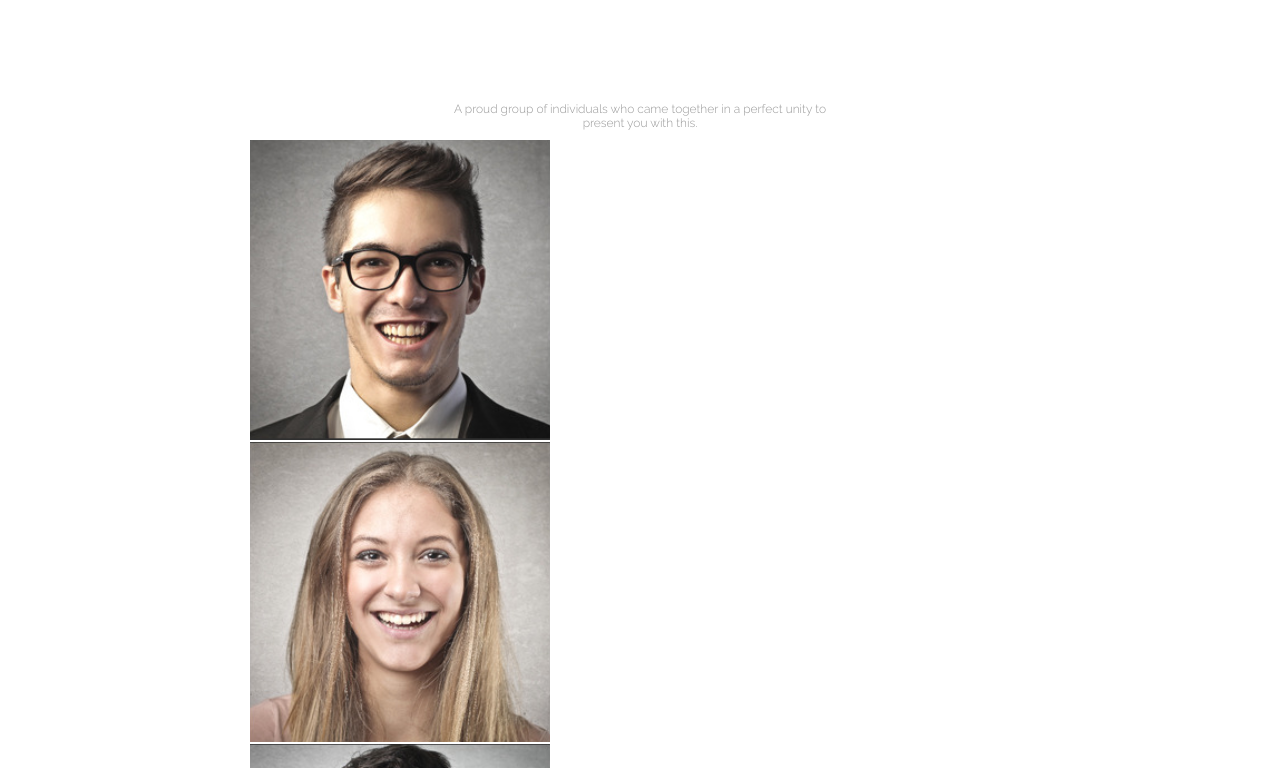
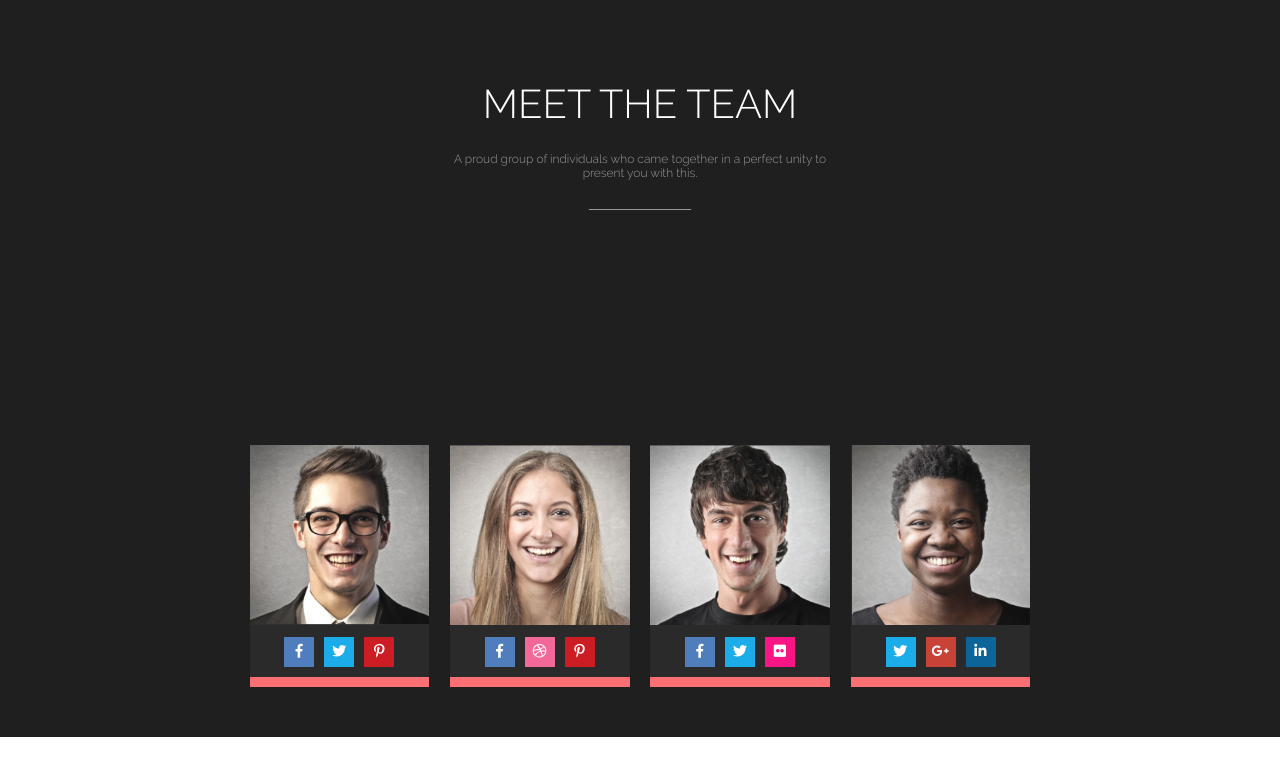
Before and after one commit to hanniC5/simpleflex, a plain HTML site: page index.html in a window 1280 px wide. Shown: the part 2512-3280 px from the top of the page. After the commit the page ends 3249 px from the top, so only its background shows below. Drawn offline with nearby package versions, Linux system fonts and the light colour scheme; files that its build step writes are made by us from their sources.

Commit message:
modifications and team section

```diff
--- a/index.html
+++ b/index.html
@@ -7,6 +7,7 @@
     <title>Simpleflex</title>
     <link href="https://fonts.googleapis.com/css?family=Open+Sans:300,700|Raleway:300,700" rel="stylesheet">
     <link rel="stylesheet" href="styles/styles.css">
+    <link rel="stylesheet" href="https://use.fontawesome.com/releases/v5.0.10/css/all.css" integrity="sha384-+d0P83n9kaQMCwj8F4RJB66tzIwOKmrdb46+porD/OvrJ+37WqIM7UoBtwHO6Nlg" crossorigin="anonymous">
 </head>
 <body>
     <!-- HEADER STARTS -->
@@ -146,35 +147,59 @@
                     <div class="teamMember">
                         <img src="images/headshot-1.png" alt="photo of team member 1">
                         <div class="socialIcons">
-                            <div class="icon icon1"></div>
-                            <div class="icon icon2"></div>
-                            <div class="icon icon3"></div>
+                            <div class="icon facebook">
+                                <i class="fab fa-facebook-f fa-fw"></i>
+                            </div>
+                            <div class="icon icon2 twitter">
+                                <i class="fab fa-twitter fa-fw"></i>
+                            </div>
+                            <div class="icon pinterest">
+                                <i class="fab fa-pinterest-p fa-fw"></i>
+                            </div>
                         </div>
                     </div>
                     <div class="teamMember">
                         <img src="images/headshot-2.png" alt="photo of team member 2">
                         <div class="socialIcons">
-                            <div class="icon icon1"></div>
-                            <div class="icon icon2"></div>
-                            <div class="icon icon3"></div>
+                            <div class="icon facebook">
+                                <i class="fab fa-facebook-f fa-fw"></i>
+                            </div>
+                            <div class="icon icon2 dribble">
+                                <i class="fab fa-dribbble fa-fw"></i>
+                            </div>
+                            <div class="icon pinterest">
+                                <i class="fab fa-pinterest-p fa-fw"></i>
+                            </div>
                         </div>
                     </div>
                     <div class="teamMember">
                         <img src="images/headshot-3.png" alt="photo of team member 3">
                         <div class="socialIcons">
-                            <div class="icon icon1"></div>
-                            <div class="icon icon2"></div>
-                            <div class="icon icon3"></div>
+                            <div class="icon facebook">
+                                <i class="fab fa-facebook-f fa-fw"></i>
+                            </div>
+                            <div class="icon icon2 twitter">
+                                <i class="fab fa-twitter fa-fw"></i>
+                            </div>
+                            <div class="icon flickr">
+                                <i class="fab fa-flickr fa-fw"></i>
+                            </div>
                         </div>
                     </div>
                     <div class="teamMember">
                         <img src="images/headshot-4.png" alt="photo of team member 4">
                         <div class="socialIcons">
-                            <div class="icon icon1"></div>
-                            <div class="icon icon2"></div>
-                            <div class="icon icon3"></div>
+                            <div class="icon twitter">
+                                <i class="fab fa-twitter fa-fw"></i>
+                            </div>
+                            <div class="icon icon2 google">
+                                <i class="fab fa-google-plus-g fa-fw"></i>
+                            </div>
+                            <div class="icon linkdin">
+                                <i class="fab fa-linkedin-in fa-fw"></i>
+                            </div>
                         </div>
-                    </div>
+                    </div> <!-- team member container -->
                 </div> <!-- cards container -->
             </div> <!-- main wrapper -->
         </section>
--- a/styles/_utils.scss
+++ b/styles/_utils.scss
@@ -16,7 +16,14 @@ $underYellow: #F7CD69;
 $underRed: #FA7072;
 $underGreen: #A8CF69;
 $teamGrey: #2A2A2A;
-
+//icon color variables
+$colorTwitter: #1DACEA;
+$colorGoogle: #C84238;
+$colorFb: #507DBB;
+$colorFlickr: #F91684;
+$colorLinkd: #0D6498;
+$colorPin: #CB1D23;
+$colorDrib: #F26999;
 
 
 //GLOBAL STYLES
--- /dev/null
+++ b/styles/components/_team.scss
@@ -0,0 +1,69 @@
+section.team {
+    background: $darkest;
+    .wrapper {
+        padding: 50px 0;
+        .desc {
+            margin-bottom: 70px;
+        }
+        .desc::after {
+            content: "";
+            width: 102px;
+            border-bottom: 1px solid $pGrey;
+            height: 10px;
+            position: absolute;
+            left: 37%;
+            bottom: -30px;
+        }
+        //bottom section with team member pics
+        .teamCards {
+            width: 100%;
+            padding-top: 25%;
+            display: flex;
+            justify-content: space-between;
+            .teamMember {
+                width: 23%;
+                background: $teamGrey;
+                border-bottom: 10px solid $underRed;
+                img {
+                    width: 100%;
+                }
+                .socialIcons {
+                    display: flex;
+                    justify-content: center;
+                    margin: 10px auto;
+                    .icon {
+                        width: 30px;
+                        height: 30px;
+                        padding: 6px 6px;
+                        color: #fff;
+                        font-size: 1.4rem;
+                    }
+                    .icon2 {
+                        margin: 0 10px;
+                    }
+                    .facebook {
+                        background: $colorFb;
+                    }
+                    .google {
+                        background: $colorGoogle;
+                    }
+                    .twitter {
+                        background: $colorTwitter;
+                    }
+                    .linkdin {
+                        background: $colorLinkd;
+                    }
+                    .flickr {
+                        background: $colorFlickr;
+                    }
+                    .dribble {
+                        background: $colorDrib;
+                    }
+                    .pinterest {
+                        background: $colorPin;
+                    }
+                }
+            }
+        }
+    }
+}
--- a/styles/styles.scss
+++ b/styles/styles.scss
@@ -6,4 +6,5 @@
 @import 'components/about';
 @import 'components/skills';
 @import 'components/projects';
+@import 'components/team';
 @import 'components/footer';
```
